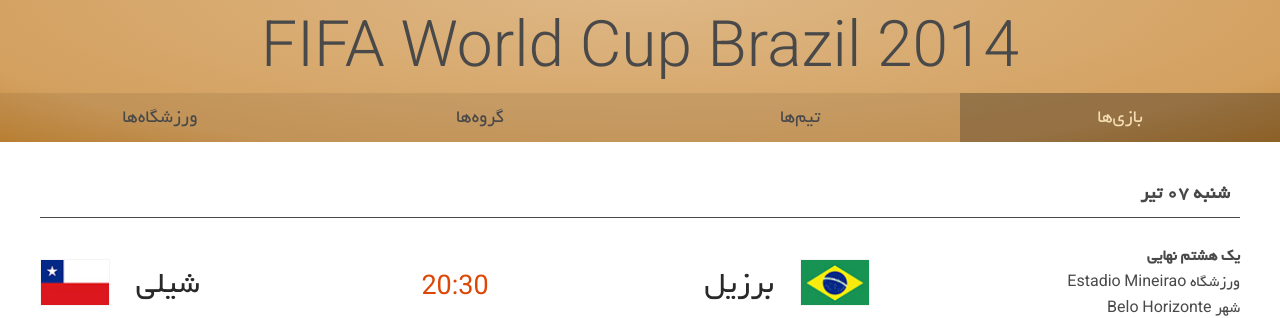
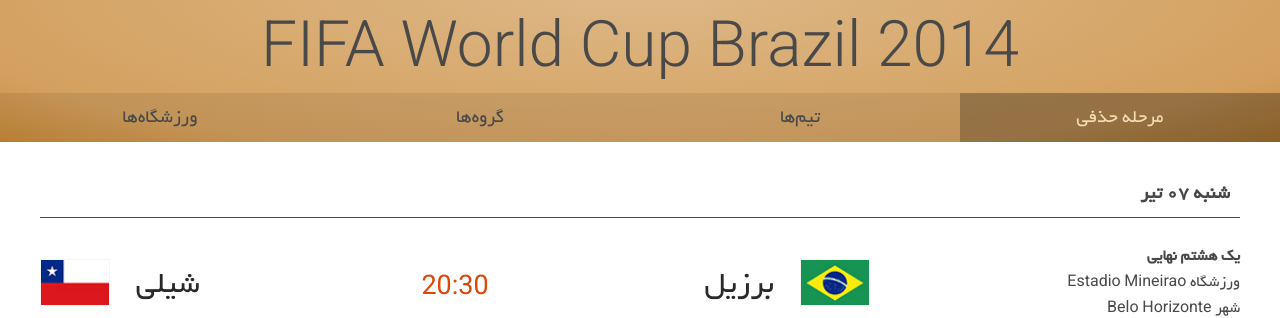
Before and after one commit to HosseinKarami/fifawc, a Jekyll site: the page built from index.html, in a window 1280 px wide and 900 px high. Shown: the part 161-479 px from the top of the window. Built offline with Jekyll 4.4.1, drawn with Linux system fonts in a browser that asks for light colours; comment, search, counter and statistics services are not loaded.

Commit message:
Add SecondStage

```diff
--- a/_includes/header.html
+++ b/_includes/header.html
@@ -10,7 +10,7 @@
       <li class="{% if page.url == '/' %}selected{% endif %}">
         <a href="/">
           <div class="center">
-              <h4 class="middle">بازی‌ها</h4>
+              <h4 class="middle">مرحله حذفی</h4>
           </div>
         </a>
       </li>
```
